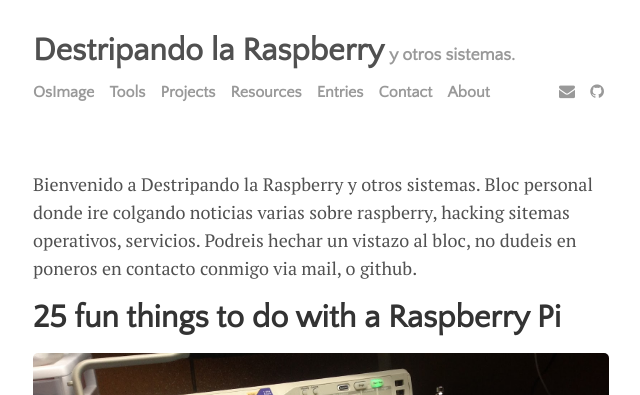
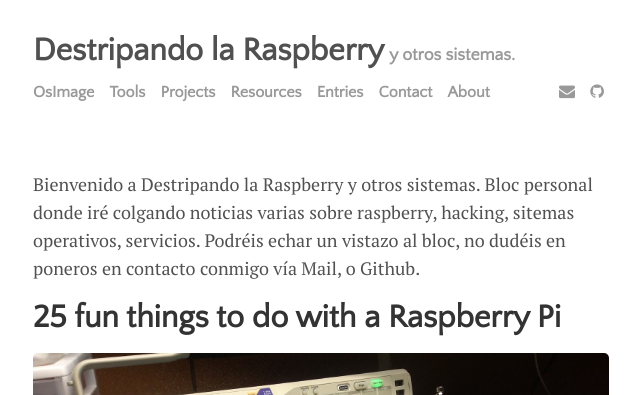
Before and after one commit to MrRastayoung/MrRastayoung.github.io, a Jekyll site: the page built from index.html, in a window 1280 px wide and 900 px high. Shown: the top 395 px of the window, without its empty margins (319-959 px from the left). Built offline with Jekyll 4.4.1, drawn with Linux system fonts in a browser that asks for light colours; nearby versions of some CDN libraries; the list of posts is cut into pages by our own code.

```diff
--- a/index.html
+++ b/index.html
@@ -5,13 +5,12 @@
 
 <div class="welcome">
   <p>
-	  Bienvenido a Destripando la Raspberry y otros sistemas.
+Bienvenido a Destripando la Raspberry y otros sistemas.
 
-      Bloc personal donde ire colgando noticias varias sobre raspberry, hacking
-      sitemas operativos, servicios.
+Bloc personal donde iré colgando noticias varias sobre
+raspberry, hacking, sitemas operativos, servicios.
 
-      Podreis hechar un vistazo al bloc, no dudeis en poneros en contacto conmigo
-      via mail, o github.
+Podréis echar un vistazo al bloc, no dudéis en poneros en contacto conmigo vía Mail, o Github.
 </p>
 </div>
 
```
